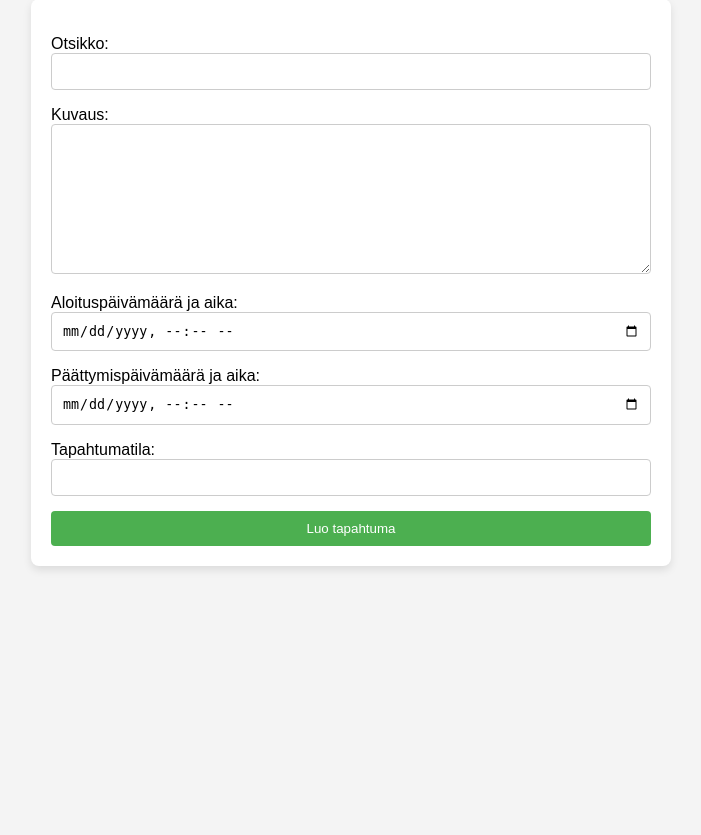
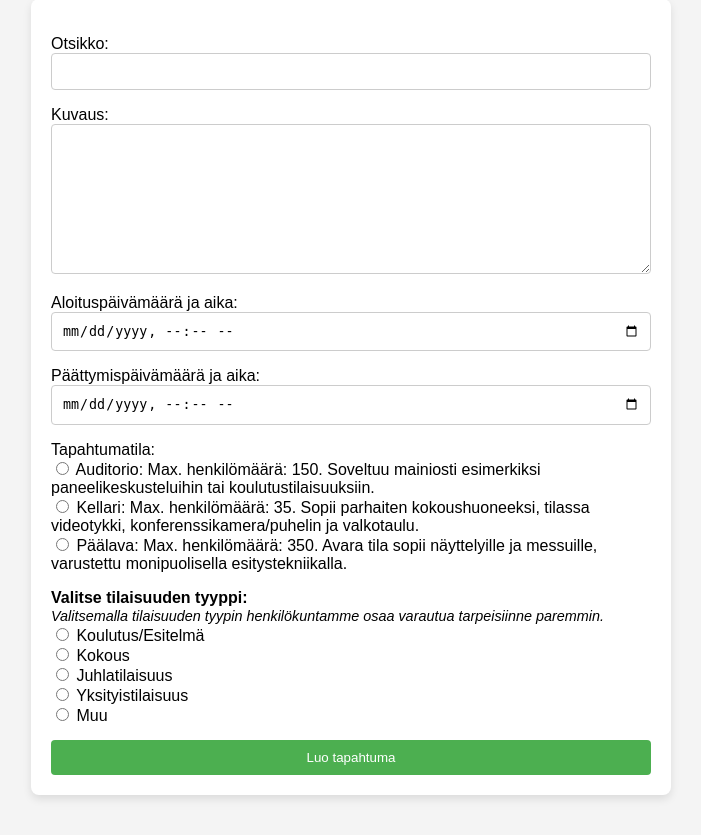
Before and after one commit to Aleksi1233/tapahtumakalenteri, a Flask app: page /new_event in a window 1280 px wide. Shown: the part 121-956 px from the top of the page, without its empty margins (289-990 px from the left). Before the commit the page ends 691 px from the top, so only its background shows below. Run offline with Flask 3, Linux system fonts and the light colour scheme; a user stored in the database is signed in.

Commit message:
Updated event posting to logged in users only, early version of event calendars on index.html

```diff
--- a/app.py
+++ b/app.py
@@ -7,23 +7,50 @@ from werkzeug.security import check_password_hash
 import config
 import events
 
+
 app = Flask(__name__)
 app.secret_key = config.secret_key
 
 
 @app.route("/")
 def index():
-    return render_template("index.html")
+    sql = "SELECT title, event_start, event_end, event_space FROM events"
+    event_list = db.query(sql)
+
+    events_by_space = {"space1": [], "space2": [], "space3": []}
+
+    for event in event_list:
+        title, start, end, space = event
+        start_hour = int(start.split("T")[1].split(":")[0])
+        end_hour = int(end.split("T")[1].split(":")[0])
+
+        if space in events_by_space:
+            events_by_space[space].append((title, start_hour, end_hour))
+        else:
+            continue
+
+    return render_template("index.html", events_by_space=events_by_space)
 
 
 @app.route("/new_event", methods=["GET", "POST"])
 def new_event():
+    if "username" not in session:
+        flash("Sinun täytyy kirjautua sisään luodaksesi tapahtuman.", "danger")
+        return redirect(url_for("login"))
+
     if request.method == "POST":
         title = request.form["title"]
         description = request.form["description"]
         event_start = request.form["event-start"]
         event_end = request.form["event-end"]
         event_space = request.form.get("event-space", "default")
+
+        start_hour = int(event_start.split("T")[1].split(":")[0])
+        end_hour = int(event_end.split("T")[1].split(":")[0])
+
+        if start_hour < 8 or end_hour > 22:
+            flash("Tapahtuman täytyy olla välillä 08:00 - 22:00.", "danger")
+            return redirect(url_for("new_event"))
 
         if events.check_event_space_availability(event_start, event_end, event_space):
             events.add_event(title, description, event_start, event_end, event_space)
@@ -34,6 +61,26 @@ def new_event():
             return redirect(url_for("new_event"))
 
     return render_template("new_event.html")
+
+
+@app.route("/events")
+def event_list():
+    sql = "SELECT title, event_start, event_end, event_space FROM events"
+    event_list = db.query(sql)
+
+    events_by_space = {"space1": [], "space2": [], "space3": []}
+
+    for event in event_list:
+        title, start, end, space = event
+        start_hour = int(start.split("T")[1].split(":")[0])
+        end_hour = int(end.split("T")[1].split(":")[0])
+
+        if space in events_by_space:
+            events_by_space[space].append((title, start_hour, end_hour))
+        else:
+            continue
+
+    return render_template("index.html", events_by_space=events_by_space)
 
 
 @app.route("/register")
--- a/templates/new_event.html
+++ b/templates/new_event.html
@@ -32,7 +32,8 @@
 
     input[type="text"],
     input[type="datetime-local"],
-    textarea {
+    textarea,
+    select {
       width: 100%;
       padding: 10px;
       border: 1px solid #ccc;
@@ -58,7 +59,6 @@
       height: 150px;
     }
 
-    /* Flash message styles */
     .flash-messages {
       margin-bottom: 20px;
     }
@@ -82,13 +82,39 @@
       color: #721c24;
     }
 
+    .space-description {
+      margin-top: 10px;
+      padding: 10px;
+      background-color: #f7f7f7;
+      border-radius: 4px;
+      border: 1px solid #ccc;
+    }
+
+    .links {
+      text-align: center;
+      margin-top: 20px;
+    }
+
+    .links a {
+      text-decoration: none;
+      color: #4CAF50;
+      margin: 10px;
+    }
+
+    .links a:hover {
+      text-decoration: underline;
+    }
+
+    .italic {
+      font-style: italic;
+      font-size: 0.9em;
+    }
   </style>
 </head>
 
 <body>
   <h1>Uusi tapahtuma</h1>
 
-  <!-- Flash Messages Section -->
   {% with messages = get_flashed_messages(with_categories=true) %}
     {% if messages %}
       <div class="flash-messages">
@@ -101,7 +127,12 @@
     {% endif %}
   {% endwith %}
 
-  <!-- Event Form -->
+  {% if event_created %}
+    <div class="links">
+      <a href="{{ url_for('index') }}">Palaa etusivulle</a>
+      <a href="#">Omat tapahtumat</a>
+    </div>
+  {% else %}
     <form action="/new_event" method="post">
       <p>
         Otsikko: <br />
@@ -123,14 +154,43 @@
         <input type="datetime-local" name="event-end" required />
       </p>
 
-    <!-- Optional Event Space Input -->
       <p>
         Tapahtumatila: <br />
-      <input type="text" name="event-space" required />
+        <label>
+          <input type="radio" name="event-space" value="space1" required /> Auditorio: Max. henkilömäärä: 150. Soveltuu mainiosti esimerkiksi paneelikeskusteluihin tai koulutustilaisuuksiin.
+        </label><br />
+        <label>
+          <input type="radio" name="event-space" value="space2" required /> Kellari: Max. henkilömäärä: 35. Sopii parhaiten kokoushuoneeksi, tilassa videotykki, konferenssikamera/puhelin ja valkotaulu.
+        </label><br />
+        <label>
+          <input type="radio" name="event-space" value="space3" required /> Päälava: Max. henkilömäärä: 350. Avara tila sopii näyttelyille ja messuille, varustettu monipuolisella esitystekniikalla.
+        </label>
+      </p>
+
+      <p>
+        <strong>Valitse tilaisuuden tyyppi:</strong> <br />
+        <span class="italic">Valitsemalla tilaisuuden tyypin henkilökuntamme osaa varautua tarpeisiinne paremmin.</span>
+        <br />
+        <label>
+          <input type="radio" name="event-type" value="Koulutus/Esitelmä" required /> Koulutus/Esitelmä
+        </label><br />
+        <label>
+          <input type="radio" name="event-type" value="Kokous" required /> Kokous
+        </label><br />
+        <label>
+          <input type="radio" name="event-type" value="Juhlatilaisuus" required /> Juhlatilaisuus
+        </label><br />
+        <label>
+          <input type="radio" name="event-type" value="Yksityistilaisuus" required /> Yksityistilaisuus
+        </label><br />
+        <label>
+          <input type="radio" name="event-type" value="Muu" required /> Muu
+        </label>
       </p>
 
       <input type="submit" value="Luo tapahtuma" />
     </form>
+  {% endif %}
 
 </body>
 
```
Also changed, not shown: templates/index.html (+42 -0 lines), database.db, 1 other file. Lines whose indentation alone changed are shown as unchanged.
